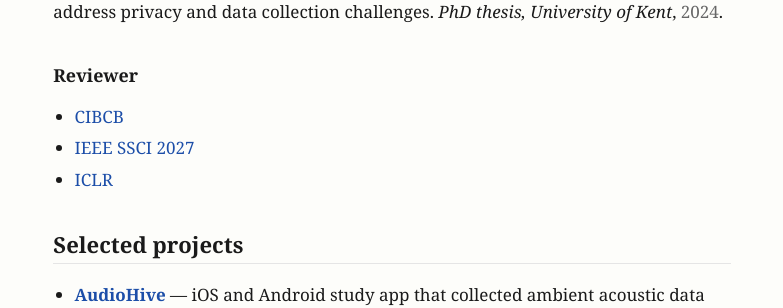
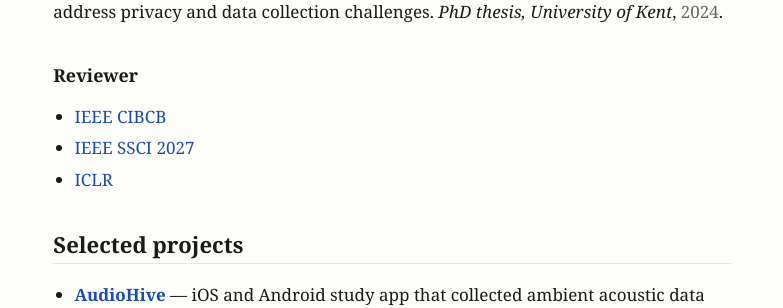
Before and after one commit to p4vlos/p4vlos.github.io, a Jekyll site: the page built from index.md, in a window 1280 px wide. Shown: the part 1350-1658 px from the top of the page, without its empty margins (248-1031 px from the left). Built offline with Jekyll 4.4.1, drawn with Linux system fonts in a browser that asks for light colours.

Commit message:
Update reviewer link to include IEEE prefix

```diff
--- a/index.md
+++ b/index.md
@@ -75,7 +75,7 @@ I completed my PhD at the [University of Kent](https://www.kent.ac.uk/computing)
 
 ### Reviewer
 
-- [CIBCB](https://ieeexplore.ieee.org/servlet/opac?punumber=11177003)
+- [IEEE CIBCB](https://ieeexplore.ieee.org/servlet/opac?punumber=11177003)
 - [IEEE SSCI 2027](https://attend.ieee.org/ssci-2027/)
 - [ICLR](https://iclr.cc/)
 
```
